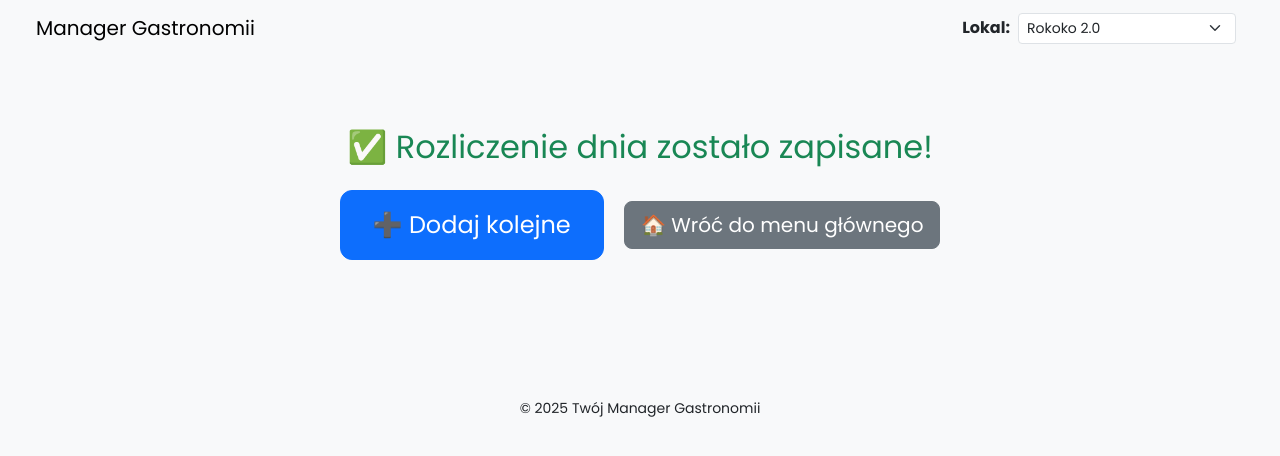
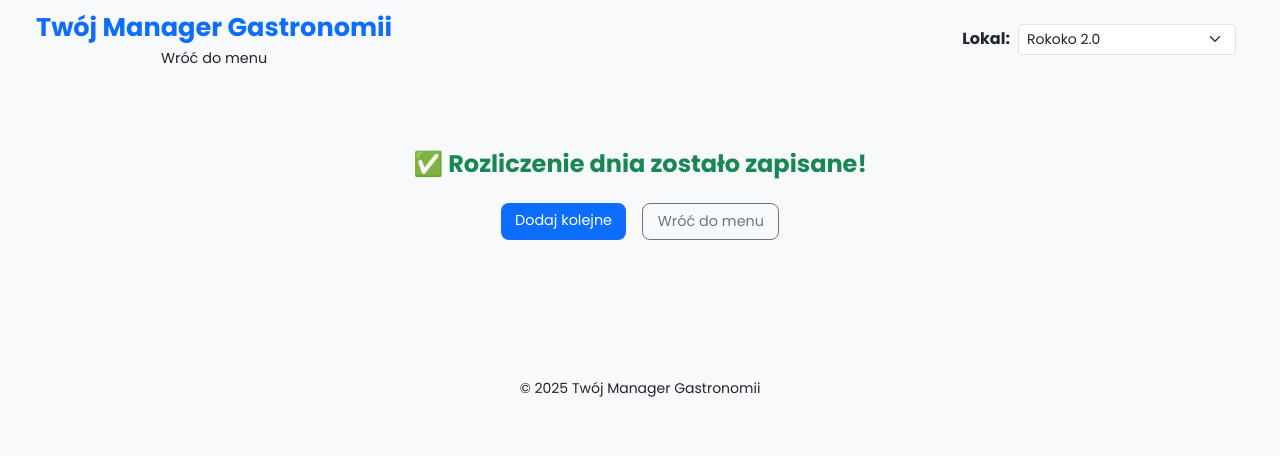
Before and after one commit to LukaszKowalewski414/manager-gastronomii, a Flask app: page /daily-added in a window 1280 px wide. Shown: the top 456 px of the page. Run offline with Flask 3, Linux system fonts and the light colour scheme.

Commit message:
💄 UI: poprawa wyglądu ekranów dziennych (edytuj, dodano, istnieje) + nowy nagłówek z 'Wróć do menu'

```diff
--- a/static/css/style.css
+++ b/static/css/style.css
@@ -24,7 +24,8 @@ header h4 {
 }
 
 /* Główne przyciski */
-.btn-primary, .btn-warning {
+.btn-primary,
+.btn-warning {
     padding: 1rem 2rem;
     font-size: 1.5rem;
     border-radius: 12px;
@@ -37,8 +38,71 @@ header h4 {
     border-radius: 10px;
 }
 
+/* 🆕 Mniejszy przycisk ostrzeżenia */
+.btn-warning-sm {
+    background-color: #ffc107;
+    color: black;
+    padding: 0.4rem 0.9rem;
+    font-size: 0.9rem;
+    border-radius: 8px;
+    border: none;
+    text-decoration: none;
+    display: inline-block;
+}
+
+.btn-warning-sm:hover {
+    background-color: #e0a800;
+}
+
 /* Stopka */
 footer {
     margin-top: auto;
     padding: 1rem 0;
 }
+
+/* 🆕 Mniejsze przyciski specjalne */
+.btn-warning-sm {
+    background-color: #ffc107;
+    color: black;
+    padding: 0.4rem 0.9rem;
+    font-size: 0.9rem;
+    border-radius: 8px;
+    border: none;
+    text-decoration: none;
+    display: inline-block;
+}
+
+.btn-warning-sm:hover {
+    background-color: #e0a800;
+}
+
+.btn-outline-secondary-sm {
+    background-color: transparent;
+    color: #6c757d;
+    border: 1px solid #6c757d;
+    padding: 0.4rem 0.9rem;
+    font-size: 0.9rem;
+    border-radius: 8px;
+    text-decoration: none;
+    display: inline-block;
+}
+
+.btn-outline-secondary-sm:hover {
+    background-color: #e2e6ea;
+    color: #343a40;
+}
+
+.btn-primary-sm {
+    background-color: #0d6efd;
+    color: white;
+    padding: 0.4rem 0.9rem;
+    font-size: 0.9rem;
+    border-radius: 8px;
+    border: none;
+    text-decoration: none;
+    display: inline-block;
+}
+
+.btn-primary-sm:hover {
+    background-color: #0b5ed7;
+}
--- a/templates/base.html
+++ b/templates/base.html
@@ -20,7 +20,15 @@
     <!-- ✅ Navbar z dropdownem wyboru lokalu -->
     <nav class="navbar navbar-expand-lg navbar-light bg-light px-4">
         <div class="container-fluid">
-            <a class="navbar-brand" href="{{ url_for('home') }}">Manager Gastronomii</a>
+            <a href="{{ url_for('home') }}" class="text-decoration-none">
+                <div class="text-center">
+                    <span class="fw-bold text-primary" style="font-size: 1.6rem;">Twój Manager Gastronomii</span><br>
+                    <small class="text-dark" style="font-size: 0.9rem;">Wróć do menu</small>
+                </div>
+            </a>
+
+
+
             <div class="d-flex ms-auto">
                 <form method="post" action="{{ url_for('set_lokal') }}" class="d-flex align-items-center">
                     <label for="lokal" class="me-2 mb-0 fw-bold">Lokal:</label>
--- a/templates/daily_added.html
+++ b/templates/daily_added.html
@@ -1,8 +1,15 @@
 {% extends 'base.html' %}
 {% block content %}
 <div class="container text-center my-5">
-    <h2 class="text-success mb-4">✅ Rozliczenie dnia zostało zapisane!</h2>
-    <a href="{{ url_for('add_daily') }}" class="btn btn-primary btn-lg mx-2">➕ Dodaj kolejne</a>
-    <a href="{{ url_for('home') }}" class="btn btn-secondary btn-lg mx-2">🏠 Wróć do menu głównego</a>
+
+    <h4 class="text-success mb-4" style="font-weight: 600;">
+        ✅ Rozliczenie dnia zostało zapisane!
+    </h4>
+
+    <div class="d-flex justify-content-center gap-3 mt-3">
+        <a href="{{ url_for('add_daily') }}" class="btn-primary-sm">Dodaj kolejne</a>
+        <a href="{{ url_for('home') }}" class="btn-outline-secondary-sm">Wróć do menu</a>
+    </div>
+
 </div>
 {% endblock %}
```
Also changed, not shown: templates/daily_exists.html (+7 -4 lines), templates/daily_summary.html (+10 -2 lines).
